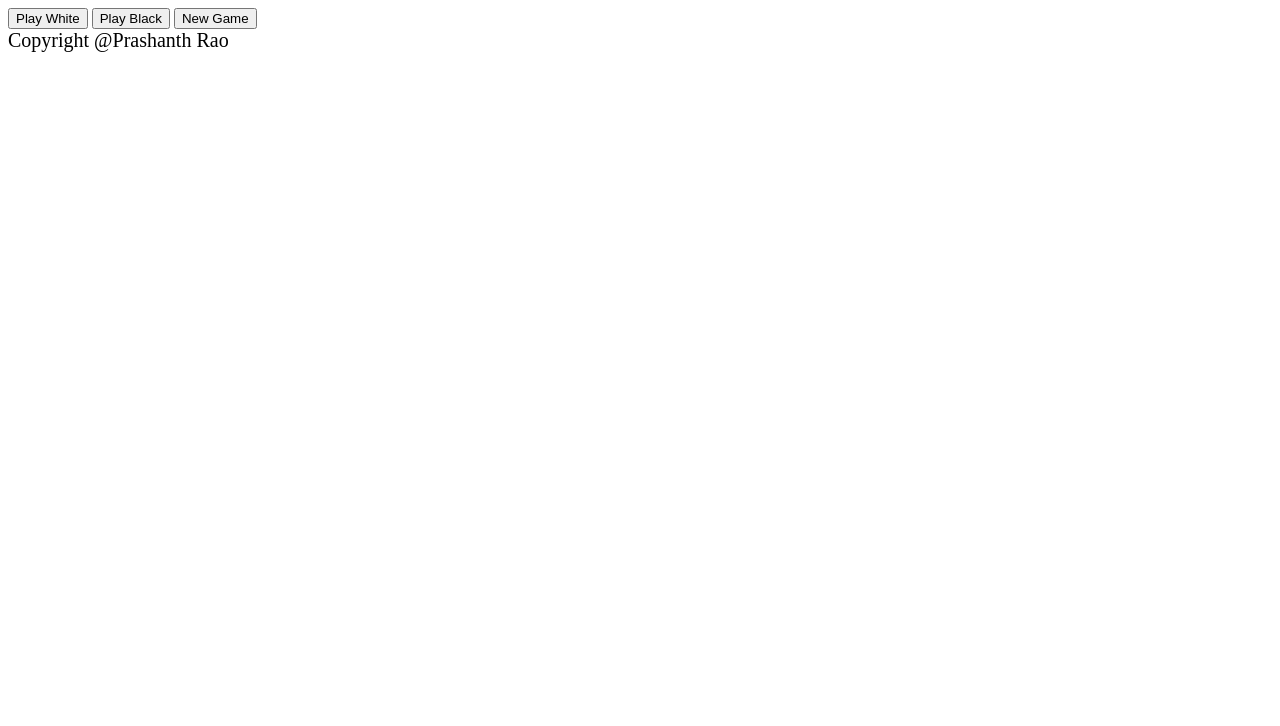
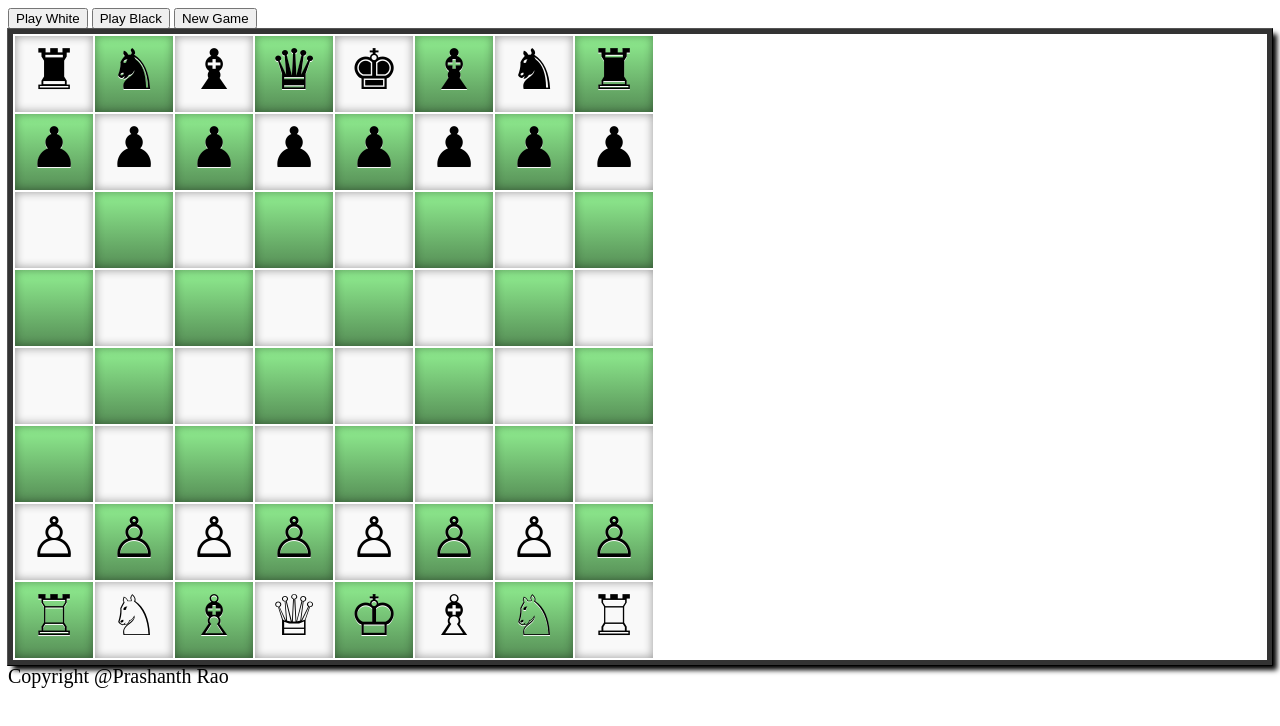
Before and after one commit to pacchy/chess, a plain HTML site: page Chess.html in a window 1280 px wide. Drawn offline with Linux system fonts and the light colour scheme.

Commit message:
main page

```diff
--- a/Chess.html
+++ b/Chess.html
@@ -19,7 +19,7 @@
 	<input type="button" id="playBlack" value="Play Black" ng-click="playWhite(1, false)"></input>
 	<input type="button" id="newGame" value="New Game" ng-click="newGame()"></input>
 
-	<table class="board" style="display:none">
+	<table class="board" style="display:block">
 			<tbody>
 				<tr id="{{row.id}}" ng-repeat="row in board.playingRows">
 					<td class='square' id='{{square.id}}' droppable='true' ng-class="{black:square.colour, white:!square.colour, highlight:square.highlight}" ng-mousedown="showValidSquares(square.id)" data-ng-repeat="square in row.squares">
```
